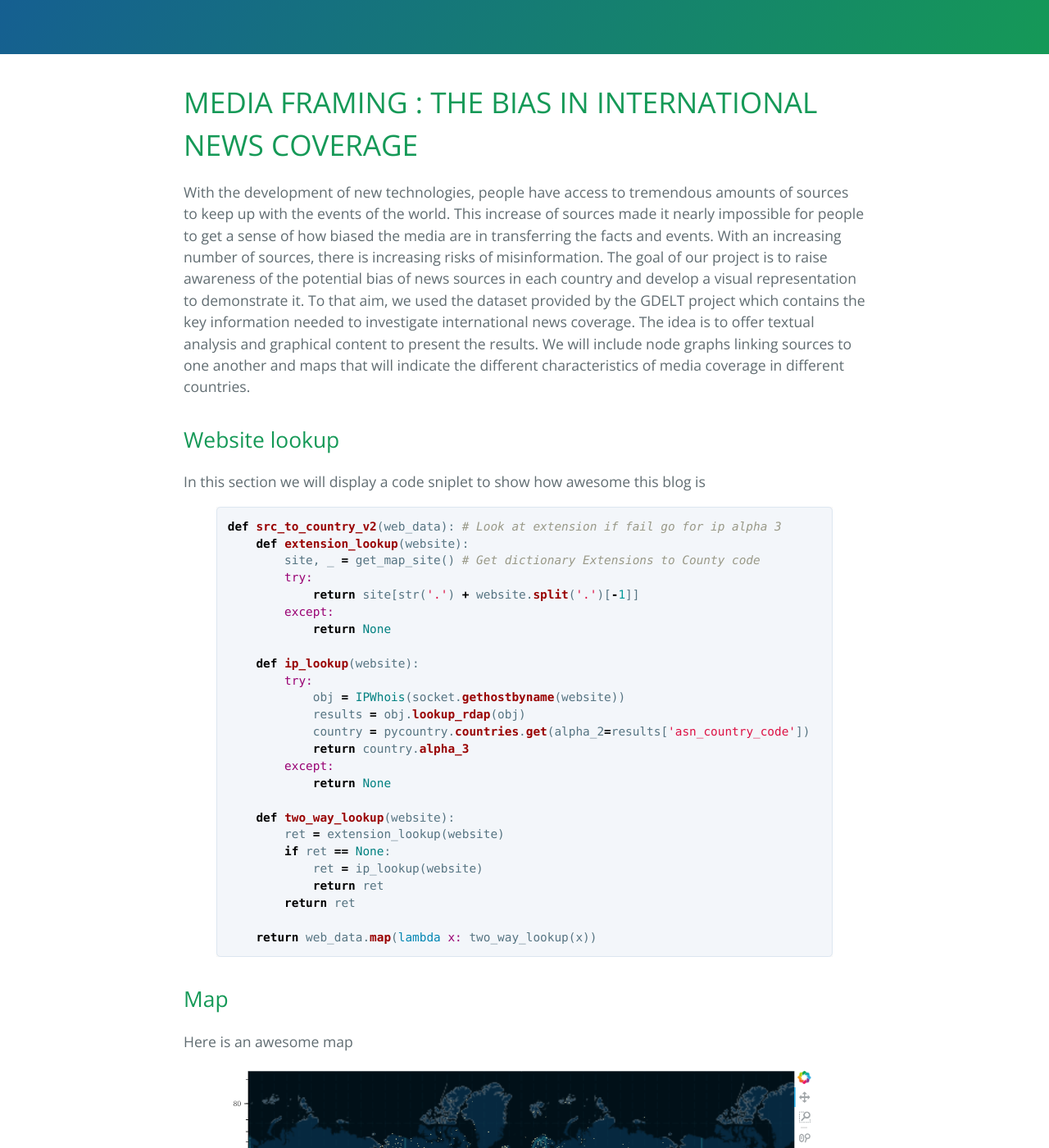
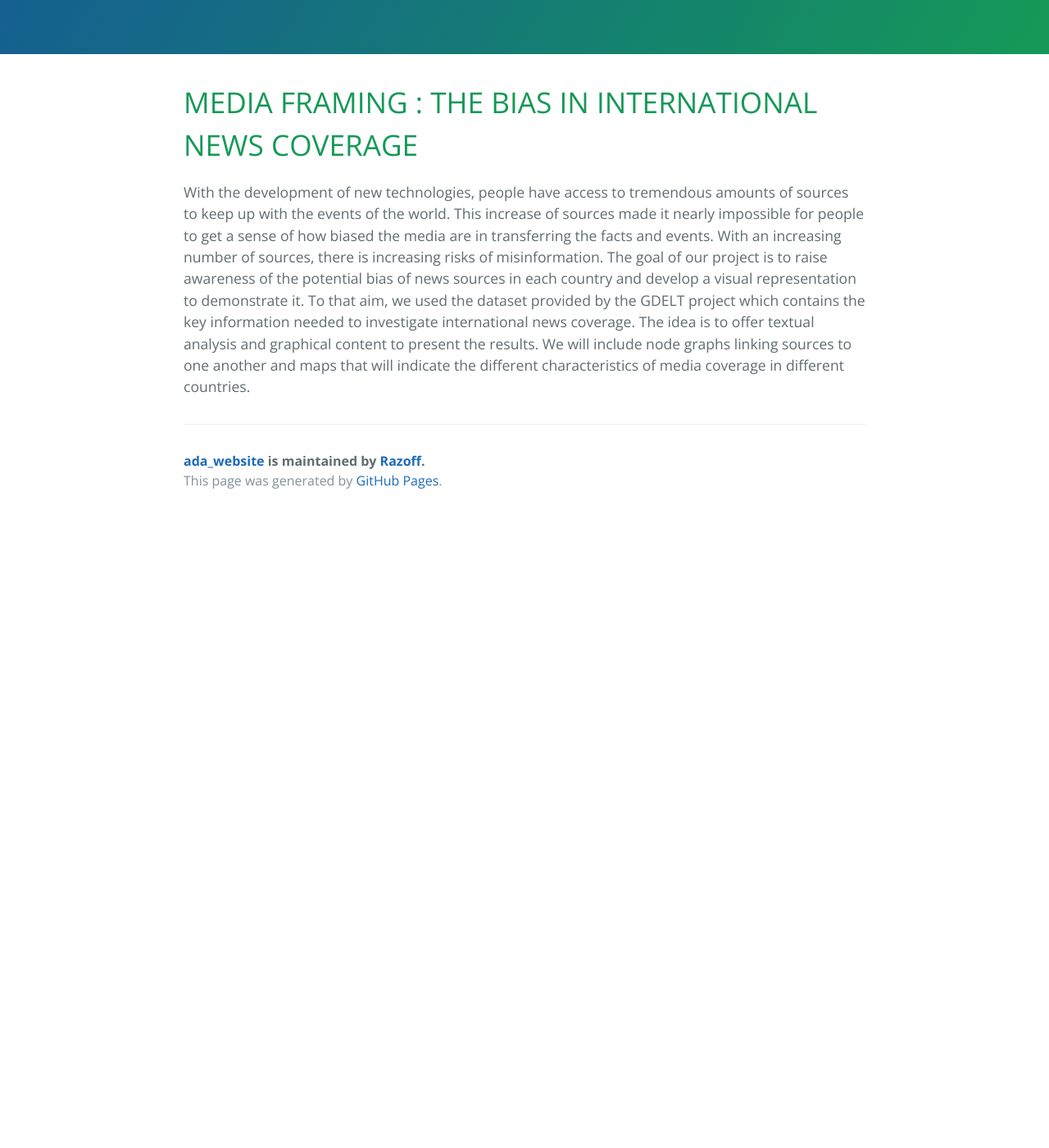
Before and after one commit to Razoff/ada_website, a Jekyll site: the page built from myblog/index.md, in a window 1280 px wide and 1400 px high, scrolled down 317 px. Shown: the whole window at 82% size. Built offline with Jekyll 4.4.1, drawn with Linux system fonts in a browser that asks for light colours; our own code applies the rules of GitHub Pages for plain Markdown files; after the commit the page ends 947 px from its top, so only the background shows below that; some of the changed text lies outside the part shown.

Commit message:
index was maybe ba ?

```diff
--- a/myblog/index.md
+++ b/myblog/index.md
@@ -5,60 +5,3 @@ layout: default
 # MEDIA FRAMING : THE BIAS IN INTERNATIONAL NEWS COVERAGE #
 
 With the development of new technologies, people have access to tremendous amounts of sources to keep up with the events of the world. This increase of sources made it nearly impossible for people to get a sense of how biased the media are in transferring the facts and events. With an increasing number of sources, there is increasing risks of misinformation. The goal of our project is to raise awareness of the potential bias of news sources in each country and develop a visual representation to demonstrate it. To that aim, we used the dataset provided by the GDELT project which contains the key information needed to investigate international news coverage. The idea is to offer textual analysis and graphical content to present the results. We will include node graphs linking sources to one another and maps that will indicate the different characteristics of media coverage in different countries.
-
-## Website lookup
-
-
-In this section we will display a code sniplet to show how awesome this blog is
-
-{% highlight ruby %}
-
-def src_to_country_v2(web_data): # Look at extension if fail go for ip alpha 3
-    def extension_lookup(website):
-        site, _ = get_map_site() # Get dictionary Extensions to County code
-        try:
-            return site[str('.') + website.split('.')[-1]]
-        except:
-            return None
-
-    def ip_lookup(website):
-        try:
-            obj = IPWhois(socket.gethostbyname(website))
-            results = obj.lookup_rdap(obj)
-            country = pycountry.countries.get(alpha_2=results['asn_country_code'])
-            return country.alpha_3
-        except:
-            return None
-
-    def two_way_lookup(website):
-        ret = extension_lookup(website)
-        if ret == None:
-            ret = ip_lookup(website)
-            return ret
-        return ret
-
-    return web_data.map(lambda x: two_way_lookup(x))
-
-{% endhighlight %}
-
-## Map
-
-Here is an awesome map
-
-<figure>
-	<img src="{{ site.baseurl }}/assets/plot_03.png" alt="image">
-	<figcaption>
-		There is the information concentration or something like that
-	</figcaption>
-</figure>
-
-Pretty amazing right ?
-
-<figure>
-	<img src="{{ site.baseurl }}/assets/plot_04.png" alt="image">
-	<figcaption>
-		Spaaace
-	</figcaption>
-</figure>
-
-The end !
```
